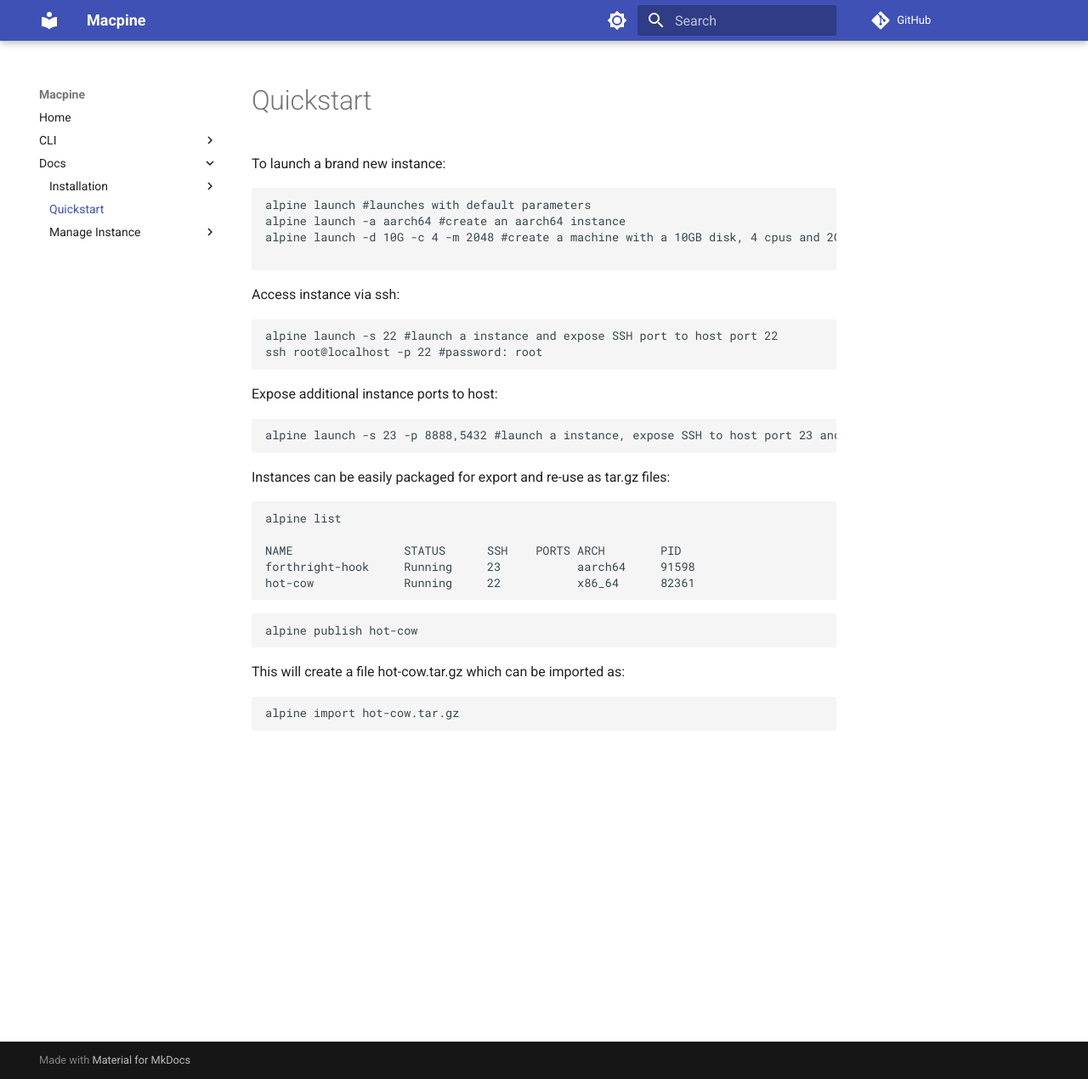
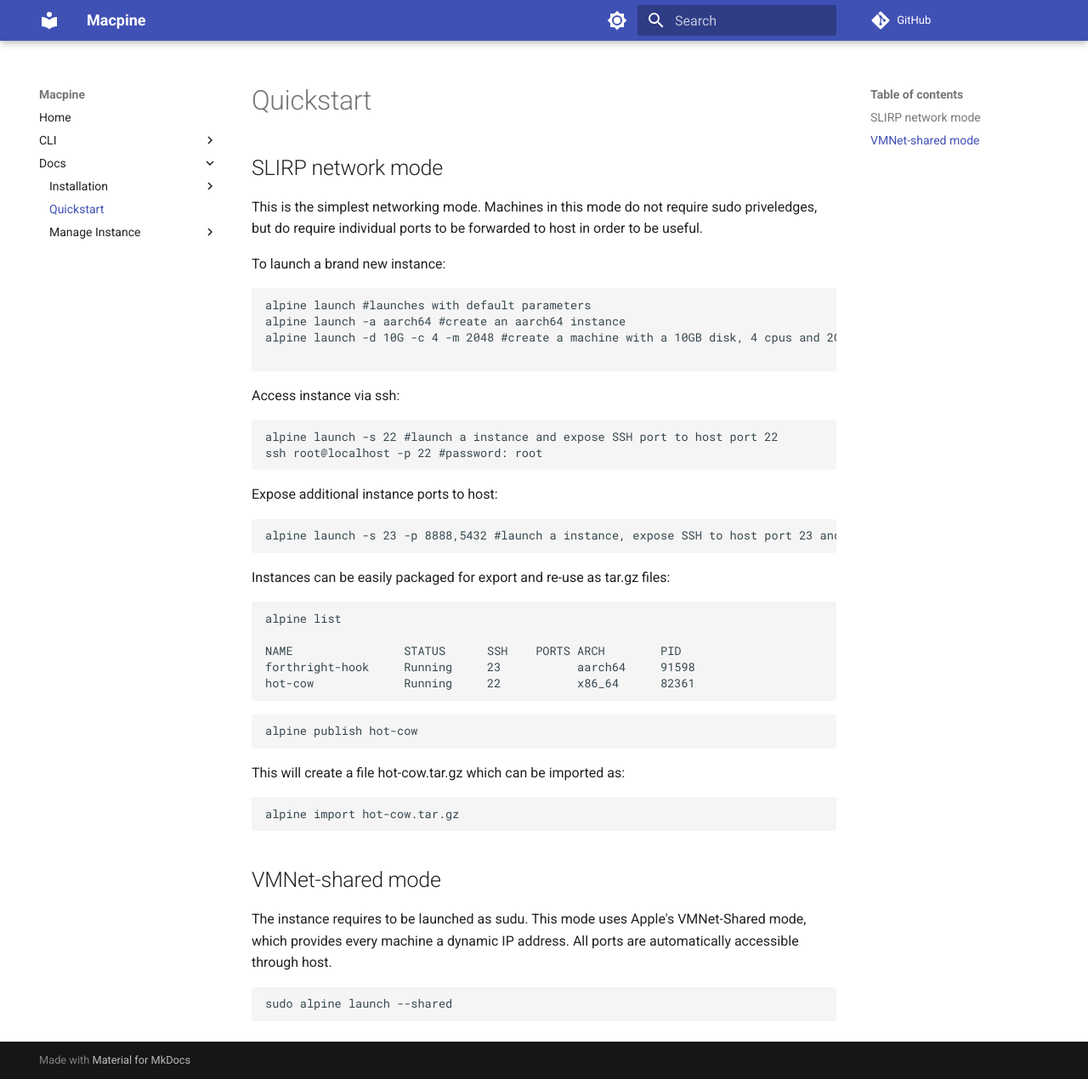
Before and after one commit to beringresearch/macpine, an MkDocs documentation site: the page built from docs/docs/quickstart.md, in a window 1280 px wide and 1270 px high. Shown: the whole window at 85% size. Built offline with MkDocs 1.6.1 and Material for MkDocs 9.7.7, drawn with Linux system fonts in a browser that asks for light colours; comment, search, counter and statistics services are not loaded.

Commit message:
add documentation

````diff
--- a/docs/docs/cli/alpine_launch.md
+++ b/docs/docs/cli/alpine_launch.md
@@ -22,5 +22,6 @@
       --mount string    Path to a host directory to be shared with the instance.
   -n, --name alpine     Instance name for use in alpine commands.
   -p, --port ,          Forward additional host ports. Multiple ports can be separated by ,.
+  -v, --shared          Toggle whether to use mac's native vmnet-shared mode.
   -s, --ssh string      Host port to forward for SSH (required). (default "22")
 ```
--- a/docs/docs/quickstart.md
+++ b/docs/docs/quickstart.md
@@ -1,4 +1,9 @@
 # Quickstart
+
+## SLIRP network mode
+
+This is the simplest networking mode. Machines in this mode do not require sudo priveledges, but do require individual ports to be forwarded to host in order to be useful.
+
 
 To launch a brand new instance:
 
@@ -41,3 +46,10 @@
 ```bash
 alpine import hot-cow.tar.gz
 ```
+
+## VMNet-shared mode
+The instance requires to be launched as sudu. This mode uses Apple's VMNet-Shared mode, which provides every machine a dynamic IP address. All ports are automatically accessible through host.
+
+```bash
+sudo alpine launch --shared
+```
````
